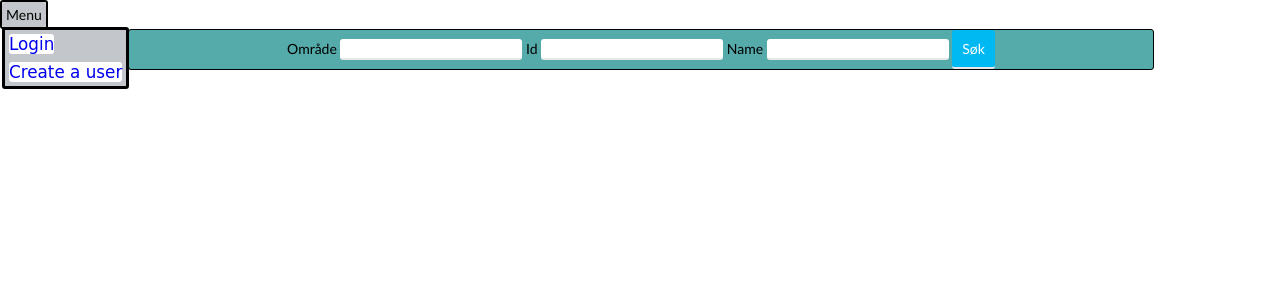
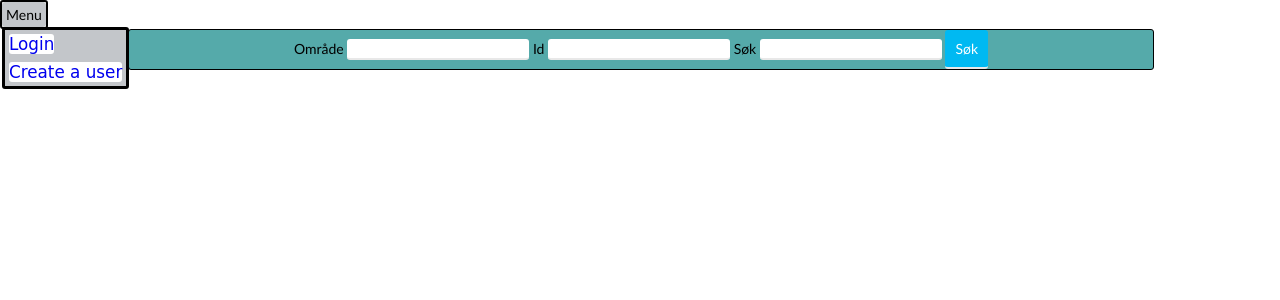
Before and after one commit to raSKTypeShit/callforduty, a PHP site: page /?area=1 in a window 1280 px wide. Shown: the top 300 px of the page. Run offline with PHP 8.4, Linux system fonts and the light colour scheme; data that the repository does not hold is empty.

Commit message:
tittel sok

```diff
--- a/callforduty/include/annonseviewer.php
+++ b/callforduty/include/annonseviewer.php
@@ -10,8 +10,8 @@
         </datalist>
         <label for="inputId">Id</label>
         <input id="inputId" type="number" name="id">
-        <label for="inputName">Name</label>
-        <input id="inputName" type="text" name="name">
+        <label for="inputName">Søk</label>
+        <input id="inputName" type="text" name="title">
         <input type="submit" value="Søk">
     </form>
     <?php
@@ -59,20 +59,20 @@
         array_push($params, $_GET["id"]);
     }
 
-    // Name is spesified
-    if($_GET["name"])
+    // Title is spesified
+    if($_GET["title"])
     {
         if($firstParam)
         {
-            $sql .= " WHERE annonser.name = ?";
+            $sql .= " WHERE annonser.title LIKE ?";
             $firstParam = false;
         }
         else
         {
-            $sql .= " AND annonser.name = ?";
+            $sql .= " AND annonser.title LIKE ?";
         }
         array_push($paramTypes, "s");
-        array_push($params, $_GET["name"]);
+        array_push($params, "%" . $_GET["title"] . "%");
     }
 
     mysqli_stmt_prepare($statement, $sql);
--- a/callforduty/include/connect.php
+++ b/callforduty/include/connect.php
@@ -1,7 +1,7 @@
 <?php
 $servername = "localhost";
 $username   = "root";
-$password   = "";
+$password   = "root";
 $database   = "callforduty";
 session_start();
 // Create connection
```
